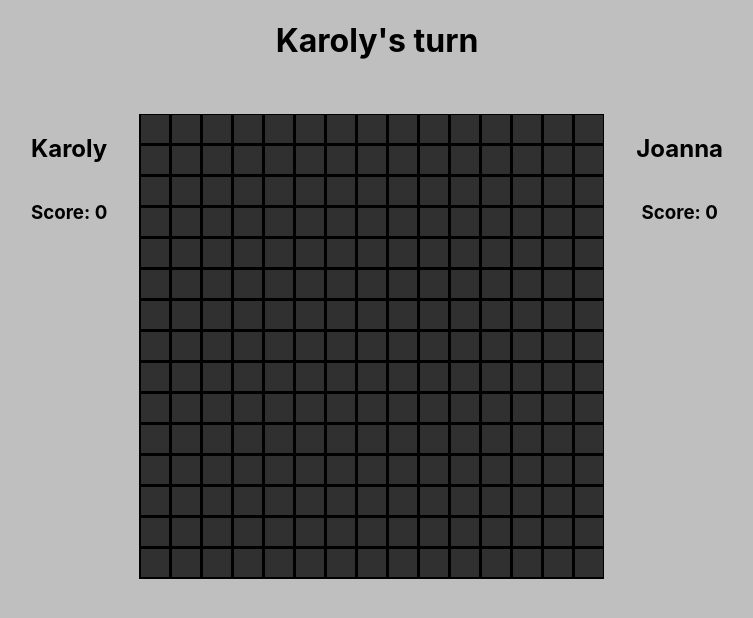
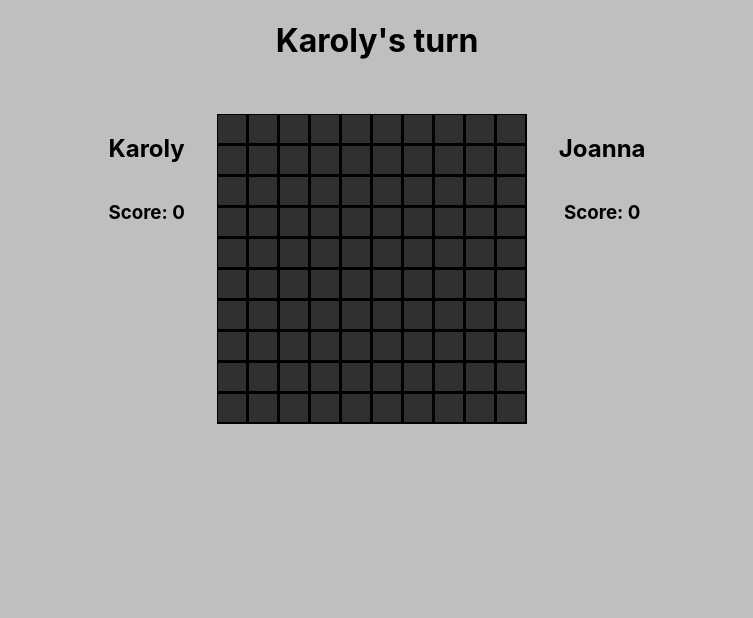
Before and after one commit to Karoly-Git/amoba, a React (Create React App) app: page / in a window 1280 px wide. Shown: the top 618 px of the page, without its empty margins (263-1016 px from the left). Built offline with nearby package versions, Linux system fonts and the light colour scheme.

Commit message:
Changing board size

```diff
--- a/src/App.js
+++ b/src/App.js
@@ -1,8 +1,8 @@
 import React, { useState } from 'react';
 import './css/App.css'
 
-const GRID_WIDTH = 15;
-const GRID_HEIGHT = 15;
+const GRID_WIDTH = 10;
+const GRID_HEIGHT = 10;
 const P1_COLOR = 'yellow';
 const P2_COLOR = 'red';
 const WIN_LIMIT = 3;
```
